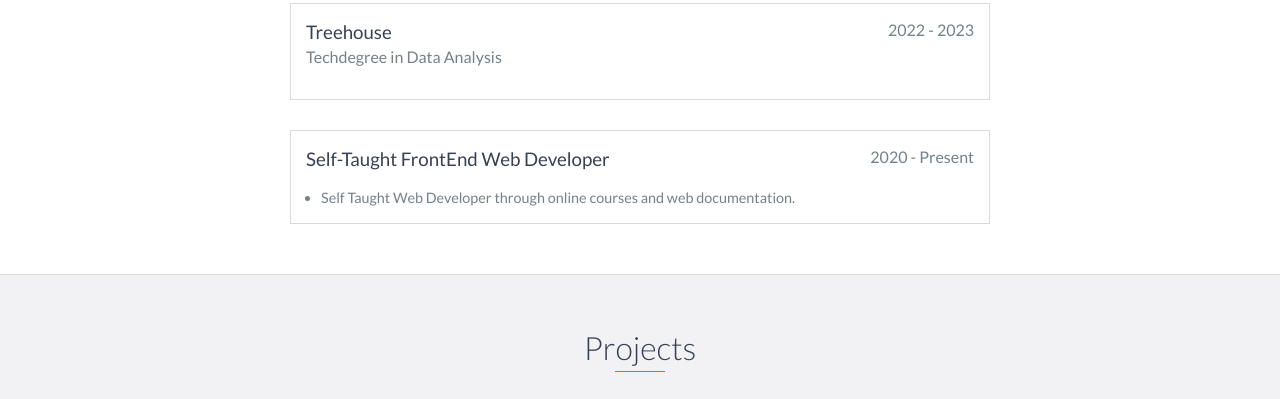
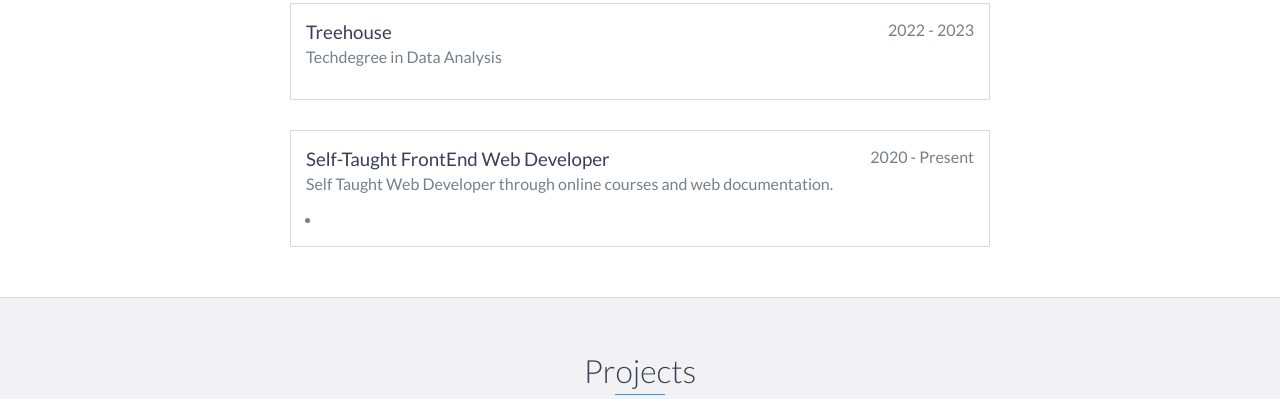
Before and after one commit to AviChristopher/Portfolio-Avernell, a website: page index.html in a window 1280 px wide. Shown: the part 1856-2255 px from the top of the page. Drawn offline with nearby package versions, Linux system fonts and the light colour scheme.

Commit message:
Update index.html

```diff
--- a/index.html
+++ b/index.html
@@ -129,10 +129,10 @@ I am self-motivated, hardworking, enthusiastic, bringing forth a positive attitu
         <div class="education-block">
             <h3>Self-Taught FrontEnd Web Developer</h3>
             <span class="education-date">2020 - Present </span>
-            <h4> </h4>
+            <h4> Self Taught Web Developer through online courses and web documentation.</h4>
             <ul>
                 <li>
-                    Self Taught Web Developer through online courses and web documentation.
+
                 </li>
 
             </ul>
```
